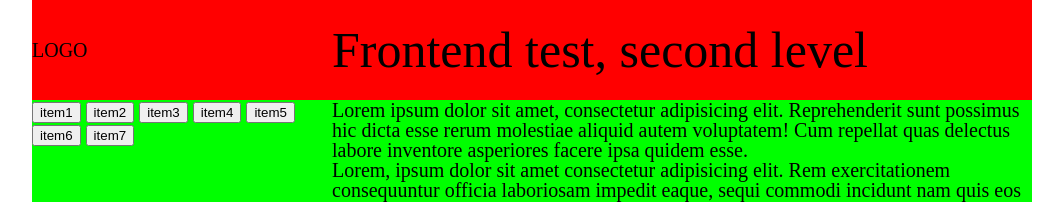
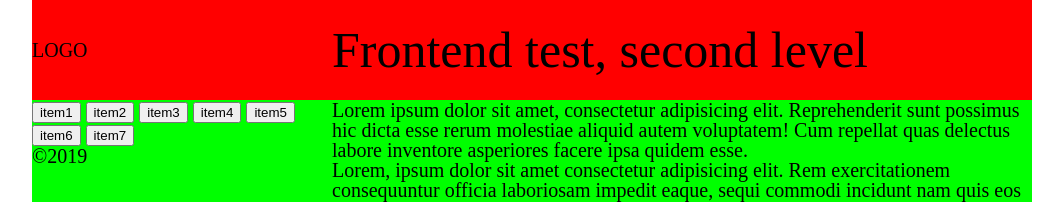
Before and after one commit to Pasha777-m/lab3, a plain HTML site: page index.html in a window 1280 px wide. Shown: the top 202 px of the page, without its empty margins (108-1171 px from the left). Drawn offline with Linux system fonts and the light colour scheme.

Commit message:
first commit

```diff
--- a/index.html
+++ b/index.html
@@ -29,6 +29,9 @@
                 <button class="item0" onclick="">item5</button>
                 <button class="item0" onclick="">item6</button>
                 <button class="item0" onclick="">item7</button>
+                <div class="number">
+                    &copy2019
+                </div>
             </div>
             <div class="section">
                 <div id="1" class="item">Lorem ipsum dolor sit amet, consectetur adipisicing elit. Reprehenderit sunt possimus hic dicta esse rerum molestiae aliquid autem voluptatem! Cum repellat quas delectus labore inventore asperiores facere ipsa quidem esse.</div>
```
